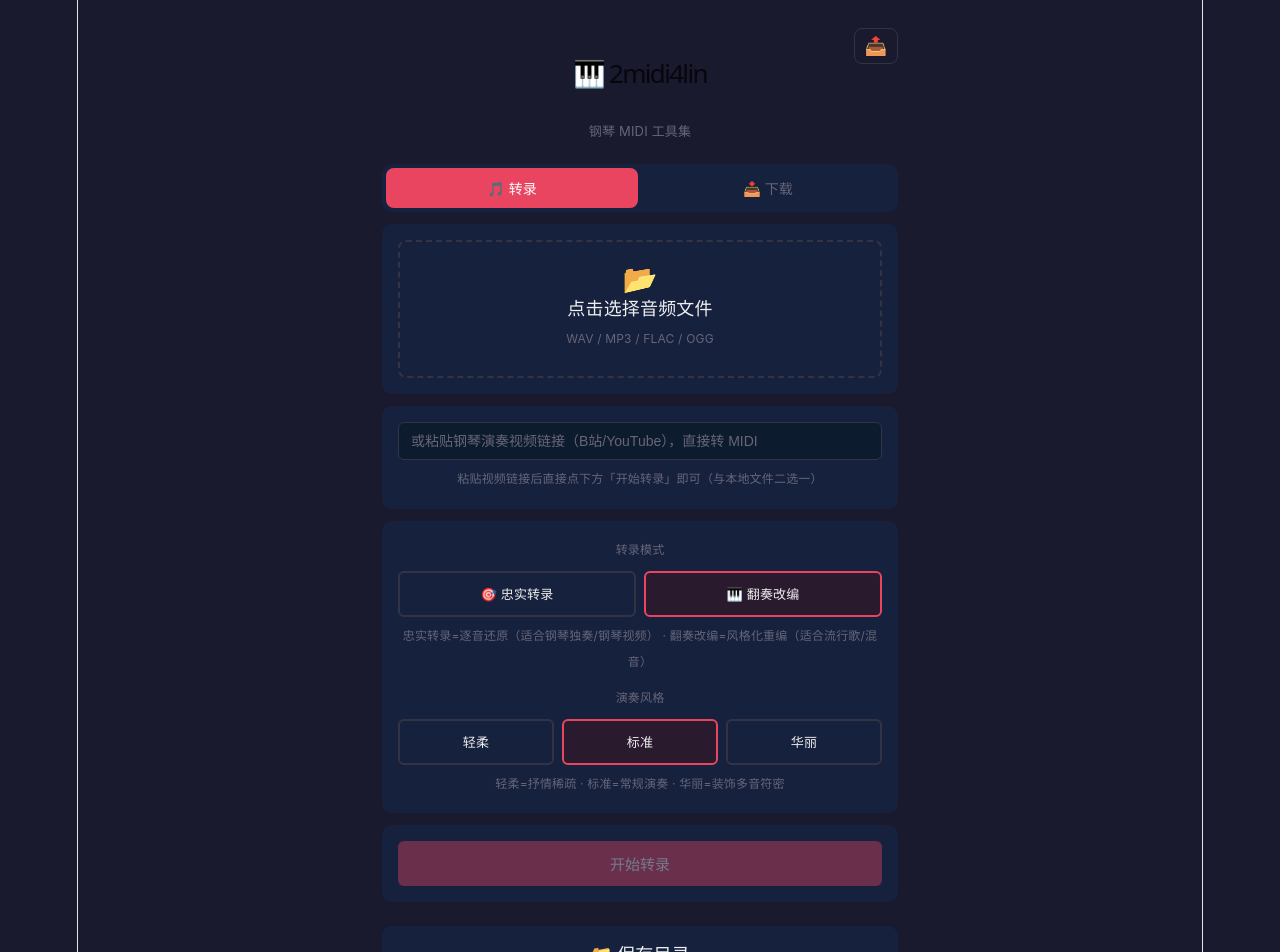
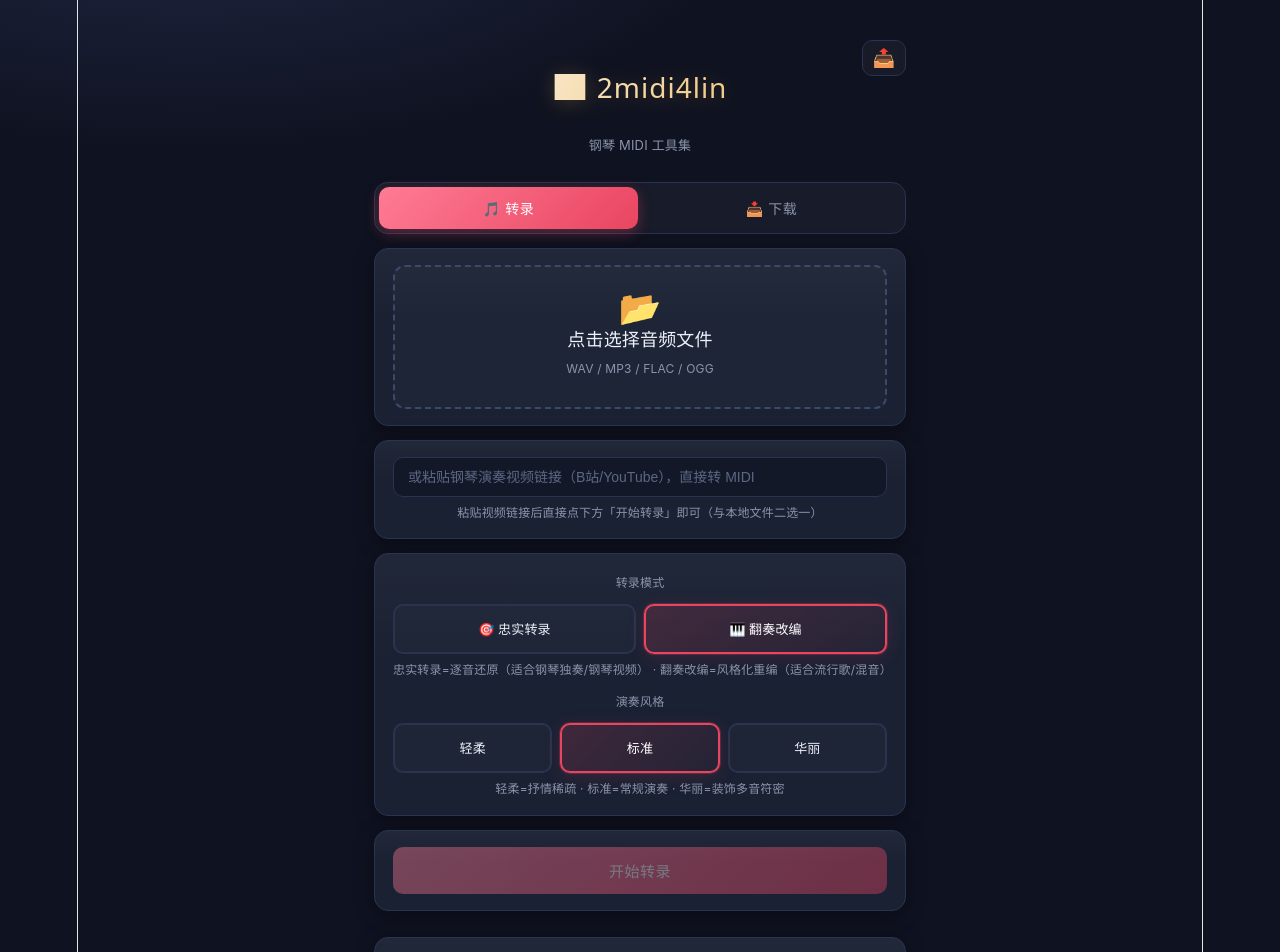
Before and after one commit to kishin123/2midi4lin, a Vue app in the folder src/gui/frontend/: page / in a window 1280 px wide. Shown: the top 952 px of the page. Built offline with nearby package versions, Linux system fonts and the light colour scheme.

Commit message:
feat: YouTube cookies图形化导入，cookies检测多位置，报错文案动态目录

```diff
--- a/src/gui/frontend/src/App.vue
+++ b/src/gui/frontend/src/App.vue
@@ -584,100 +584,138 @@
 
 <style>
 :root {
-  --bg: #1a1a2e; --card: #16213e; --accent: #e94560;
-  --text: #eee; --muted: #667; --radius: 10px;
+  --bg: #0f1220;
+  --card: #1a2133;
+  --card-border: #2a3450;
+  --accent: #e94560;
+  --accent2: #ff7b95;
+  --gold: #e8b04b;
+  --text: #eef1f8;
+  --muted: #8b94ab;
+  --radius: 14px;
+  --shadow: 0 4px 20px rgba(0,0,0,.35);
+  --glow: 0 0 0 1px rgba(233,69,96,.25), 0 4px 18px rgba(233,69,96,.15);
 }
 * { margin: 0; padding: 0; box-sizing: border-box; }
-body { font-family: -apple-system, 'Segoe UI', sans-serif; background: var(--bg); color: var(--text); }
-.app { max-width: 540px; margin: 0 auto; padding: 20px 12px 40px; display: flex; flex-direction: column; gap: 12px; }
-header { text-align: center; padding: 8px 0; position: relative; }
-header h1 { font-size: 26px; }
-.subtitle { color: var(--muted); font-size: 13px; }
-.btn-share-header { position: absolute; right: 0; top: 8px; background: none; border: 1px solid #334; border-radius: 8px; color: var(--muted); font-size: 18px; padding: 6px 10px; cursor: pointer; transition: all .2s; }
-.btn-share-header:hover { border-color: var(--accent); color: var(--accent); }
+body {
+  font-family: -apple-system, 'Segoe UI', 'PingFang SC', 'Microsoft YaHei', sans-serif;
+  background: radial-gradient(1100px 560px at 15% -10%, #232a4a 0%, var(--bg) 55%), var(--bg);
+  color: var(--text);
+  min-height: 100vh;
+}
+.app { max-width: 560px; margin: 0 auto; padding: 24px 14px 40px; display: flex; flex-direction: column; gap: 14px; }
+header { text-align: center; padding: 18px 0 10px; position: relative; }
+header h1 {
+  font-size: 28px; letter-spacing: 1px;
+  background: linear-gradient(120deg, #fff, var(--gold));
+  -webkit-background-clip: text; background-clip: text; color: transparent;
+  filter: drop-shadow(0 2px 10px rgba(232,176,75,.22));
+}
+.subtitle { color: var(--muted); font-size: 13px; margin-top: 4px; }
+.btn-share-header { position: absolute; right: 0; top: 16px; background: rgba(255,255,255,.04); border: 1px solid var(--card-border); border-radius: 10px; color: var(--muted); font-size: 18px; padding: 6px 10px; cursor: pointer; transition: all .2s; backdrop-filter: blur(4px); }
+.btn-share-header:hover { border-color: var(--accent); color: var(--accent); box-shadow: var(--glow); }
 
 /* 标签页 */
-.tabs { display: flex; gap: 4px; background: var(--card); border-radius: var(--radius); padding: 4px; }
-.tab { flex: 1; padding: 10px; border: none; border-radius: 8px; background: transparent; color: var(--muted); font-size: 14px; cursor: pointer; transition: all .2s; }
-.tab.active { background: var(--accent); color: #fff; }
-.tab:not(.active):hover { background: #2a2a4e; }
-.panel { display: flex; flex-direction: column; gap: 12px; }
+.tabs { display: flex; gap: 4px; background: rgba(255,255,255,.04); border: 1px solid var(--card-border); border-radius: var(--radius); padding: 4px; }
+.tab { flex: 1; padding: 11px; border: none; border-radius: 10px; background: transparent; color: var(--muted); font-size: 14px; font-weight: 600; cursor: pointer; transition: all .25s; letter-spacing: .5px; }
+.tab.active { background: linear-gradient(135deg, var(--accent2), var(--accent)); color: #fff; box-shadow: 0 4px 14px rgba(233,69,96,.35); }
+.tab:not(.active):hover { background: rgba(255,255,255,.06); color: var(--text); }
+.panel { display: flex; flex-direction: column; gap: 14px; }
 
-.card { background: var(--card); border-radius: var(--radius); padding: 16px; }
+.card {
+  background: linear-gradient(180deg, rgba(255,255,255,.03), transparent 40%), var(--card);
+  border: 1px solid var(--card-border);
+  border-radius: var(--radius);
+  padding: 16px 18px;
+  box-shadow: var(--shadow);
+}
+.card h4 { font-size: 14px; margin-bottom: 10px; display: flex; align-items: center; gap: 6px; }
 .label { font-size: 12px; color: var(--muted); margin-bottom: 8px; display: block; }
 
 /* 文件区 */
-.drop-zone { border: 2px dashed #334; border-radius: 8px; padding: 24px 12px; text-align: center; cursor: pointer; transition: border-color .2s; }
-.drop-zone:hover { border-color: var(--accent); }
-.placeholder { display: flex; flex-direction: column; gap: 4px; align-items: center; }
-.placeholder .icon { font-size: 28px; }
-.hint { font-size: 12px; color: var(--muted); }
-.file-info { display: flex; align-items: center; gap: 8px; }
+.drop-zone { border: 2px dashed #3a4a6b; border-radius: 12px; padding: 28px 12px; text-align: center; cursor: pointer; transition: all .25s; background: rgba(255,255,255,.02); }
+.drop-zone:hover { border-color: var(--gold); background: rgba(232,176,75,.05); }
+.placeholder { display: flex; flex-direction: column; gap: 6px; align-items: center; }
+.placeholder .icon { font-size: 34px; }
+.hint { font-size: 12px; color: var(--muted); line-height: 1.6; }
+.file-info { display: flex; align-items: center; gap: 10px; padding: 10px 12px; background: rgba(255,255,255,.03); border: 1px solid var(--card-border); border-radius: 10px; }
 .file-info .icon { font-size: 20px; }
 .file-info .name { flex: 1; word-break: break-all; font-size: 14px; }
-.btn-ghost { background: none; border: none; color: var(--muted); cursor: pointer; font-size: 16px; padding: 4px; }
+.btn-ghost { background: none; border: none; color: var(--muted); cursor: pointer; font-size: 16px; padding: 4px; transition: color .2s; }
+.btn-ghost:hover { color: var(--accent); }
 
 /* 风格 */
 .style-group { display: flex; gap: 8px; }
-.style-opt { flex: 1; padding: 8px; text-align: center; border-radius: 6px; border: 2px solid #334; cursor: pointer; font-size: 13px; transition: all .2s; }
+.style-opt { flex: 1; padding: 10px 8px; text-align: center; border-radius: 10px; border: 2px solid var(--card-border); cursor: pointer; font-size: 13px; font-weight: 600; transition: all .2s; background: rgba(255,255,255,.02); }
 .style-opt input { display: none; }
-.style-opt.active { border-color: var(--accent); background: #2a1a2e; }
+.style-opt.active { border-color: var(--accent); background: linear-gradient(135deg, rgba(233,69,96,.18), rgba(233,69,96,.05)); color: #fff; box-shadow: var(--glow); }
 
 /* 按钮 */
-.action-row { display: flex; gap: 8px; }
-.btn-primary { flex: 1; padding: 12px; border: none; border-radius: 6px; background: var(--accent); color: #fff; font-size: 15px; font-weight: 600; cursor: pointer; }
-.btn-primary:disabled { opacity: .4; cursor: not-allowed; }
-.btn-primary:not(:disabled):hover { opacity: .85; }
-.btn-second { padding: 12px 16px; border: 2px solid #334; border-radius: 6px; background: transparent; color: var(--text); cursor: pointer; }
+.action-row { display: flex; gap: 10px; }
+.btn-primary { flex: 1; padding: 13px; border: none; border-radius: 10px; background: linear-gradient(135deg, var(--accent2), var(--accent)); color: #fff; font-size: 15px; font-weight: 700; cursor: pointer; box-shadow: 0 4px 14px rgba(233,69,96,.3); transition: all .2s; letter-spacing: .5px; }
+.btn-primary:disabled { opacity: .4; cursor: not-allowed; box-shadow: none; }
+.btn-primary:not(:disabled):hover { transform: translateY(-1px); box-shadow: 0 6px 20px rgba(233,69,96,.4); filter: brightness(1.06); }
+.btn-primary:not(:disabled):active { transform: translateY(0); }
+.btn-second { padding: 12px 16px; border: 1px solid var(--card-border); border-radius: 10px; background: rgba(255,255,255,.04); color: var(--text); cursor: pointer; font-size: 14px; transition: all .2s; }
+.btn-second:hover { border-color: var(--accent); color: var(--accent); background: rgba(233,69,96,.06); }
 .btn-s { padding: 8px 14px; font-size: 13px; flex: 0; }
 .btn-xs { padding: 6px 12px; font-size: 12px; flex: 0; }
 
 /* 进度 */
 .progress-row { display: flex; align-items: center; gap: 10px; }
-.bar { flex: 1; height: 6px; border-radius: 3px; background: #334; overflow: hidden; }
-.fill { height: 100%; background: var(--accent); border-radius: 3px; transition: width .3s; }
-.pct { font-size: 13px; min-width: 36px; }
+.bar { flex: 1; height: 8px; border-radius: 4px; background: #2a3450; overflow: hidden; }
+.fill { height: 100%; background: linear-gradient(90deg, var(--accent), var(--gold)); border-radius: 4px; transition: width .3s; box-shadow: 0 0 8px rgba(233,69,96,.4); }
+.pct { font-size: 13px; min-width: 38px; color: var(--muted); font-weight: 600; }
 
 /* 结果 */
 .result { display: flex; align-items: center; gap: 10px; }
 .result .icon { font-size: 24px; }
 .ri { flex: 1; }
 .ri p:first-child { font-weight: 600; font-size: 14px; }
-.path { font-size: 12px; color: var(--muted); word-break: break-all; margin-top: 2px; }
-.success { border-left: 4px solid #4caf50; }
-.error { border-left: 4px solid var(--accent); }
+.path { font-size: 12px; color: var(--muted); word-break: break-all; margin-top: 2px; line-height: 1.5; }
+.success { border-left: 4px solid #4caf50; background: rgba(76,175,80,.06); }
+.error { border-left: 4px solid var(--accent); background: rgba(233,69,96,.06); }
 
 /* 搜索 */
 .search-row, .musescore-row { display: flex; gap: 8px; }
-.musescore-row { border-top: 1px solid #223; padding-top: 12px; }
-.search-input { flex: 1; background: #0d1b2e; border: 1px solid #334; border-radius: 6px; padding: 10px 12px; color: var(--text); font-size: 14px; }
-.search-input::placeholder { color: var(--muted); }
+.musescore-row { border-top: 1px solid var(--card-border); padding-top: 12px; }
+.search-input { flex: 1; background: #121827; border: 1px solid var(--card-border); border-radius: 10px; padding: 11px 14px; color: var(--text); font-size: 14px; transition: border-color .2s, box-shadow .2s; }
+.search-input:focus { outline: none; border-color: var(--accent); box-shadow: 0 0 0 3px rgba(233,69,96,.15); }
+.search-input::placeholder { color: #5c6785; }
 
 /* 结果列表 */
-.result-list { max-height: 360px; overflow-y: auto; display: flex; flex-direction: column; gap: 6px; }
-.result-item { display: flex; align-items: center; gap: 8px; padding: 8px; background: #0d1b2e; border-radius: 6px; }
+.result-list { max-height: 380px; overflow-y: auto; display: flex; flex-direction: column; gap: 6px; }
+.result-item { display: flex; align-items: center; gap: 10px; padding: 10px 12px; background: #121827; border: 1px solid var(--card-border); border-radius: 10px; transition: all .2s; }
+.result-item:hover { border-color: #3a4a6b; background: #161d30; }
 .result-item .title { font-size: 13px; }
 .src-bitmidi { color: #4CAF50; }
-.src-freemidi { color: #2196F3; }
-.src-piano-midi { color: #FF9800; }
-.src-vgmusic { color: #9C27B0; }
-.src-midisss { color: #F44336; }
+.src-freemidi { color: #42a5f5; }
+.src-piano-midi { color: #ffa726; }
+.src-vgmusic { color: #ba68c8; }
+.src-midisss { color: #ef5350; }
+
+/* 滚动条 */
+::-webkit-scrollbar { width: 8px; height: 8px; }
+::-webkit-scrollbar-track { background: transparent; }
+::-webkit-scrollbar-thumb { background: #2a3450; border-radius: 4px; }
+::-webkit-scrollbar-thumb:hover { background: #3a4a6b; }
 
 /* 适配度检测 */
-.analysis-badge { margin-top: 10px; padding: 8px 12px; background: #0d1b2e; border-radius: 6px; display: flex; flex-direction: column; gap: 2px; align-items: center; }
-.stars { font-size: 16px; letter-spacing: 2px; }
+.analysis-badge { margin-top: 12px; padding: 10px 12px; background: linear-gradient(135deg, rgba(232,176,75,.08), rgba(232,176,75,.02)); border: 1px solid rgba(232,176,75,.3); border-radius: 10px; display: flex; flex-direction: column; gap: 3px; align-items: center; }
+.stars { font-size: 18px; letter-spacing: 3px; }
 .a-tip { font-size: 12px; color: var(--muted); }
 
 /* 分享弹窗 */
-.modal-overlay { position: fixed; inset: 0; background: rgba(0,0,0,0.6); display: flex; align-items: center; justify-content: center; z-index: 100; }
-.modal { background: #16213e; border-radius: 12px; padding: 24px; width: 90%; max-width: 400px; }
+.modal-overlay { position: fixed; inset: 0; background: rgba(5,8,16,.7); backdrop-filter: blur(6px); display: flex; align-items: center; justify-content: center; z-index: 100; }
+.modal { background: linear-gradient(180deg, #1e2740, #161d30); border: 1px solid var(--card-border); border-radius: 16px; padding: 24px; width: 90%; max-width: 400px; box-shadow: 0 20px 60px rgba(0,0,0,.5); animation: modalIn .2s ease; }
+@keyframes modalIn { from { opacity: 0; transform: translateY(12px) scale(.97); } to { opacity: 1; transform: none; } }
 .modal h3 { margin-bottom: 4px; }
-.modal .search-input { width: 100%; background: #0d1b2e; border: 1px solid #334; border-radius: 6px; padding: 10px 12px; color: var(--text); font-size: 14px; }
-.modal .search-input::placeholder { color: #556; }
+.modal .search-input { width: 100%; background: #121827; border: 1px solid var(--card-border); border-radius: 10px; padding: 10px 12px; color: var(--text); font-size: 14px; }
+.modal .search-input::placeholder { color: #5c6785; }
 
 /* 页脚 */
-.footer { text-align: center; padding: 12px; font-size: 12px; color: var(--muted); border-top: 1px solid #223; margin-top: 16px; }
-.footer a { color: #4FC3F7; text-decoration: none; }
-.footer a:hover { text-decoration: underline; }
-.footer .sep { margin: 0 6px; }
+.footer { text-align: center; padding: 14px; font-size: 12px; color: var(--muted); border-top: 1px solid var(--card-border); margin-top: 18px; }
+.footer a { color: #7cc7ff; text-decoration: none; transition: color .2s; }
+.footer a:hover { color: #aadcff; text-decoration: underline; }
+.footer .sep { margin: 0 6px; color: #3a4a6b; }
 </style>
```
